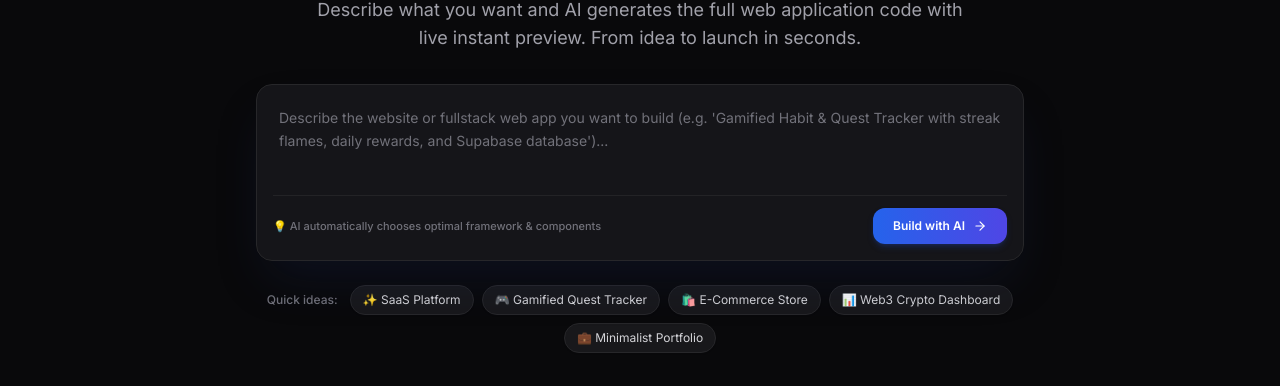
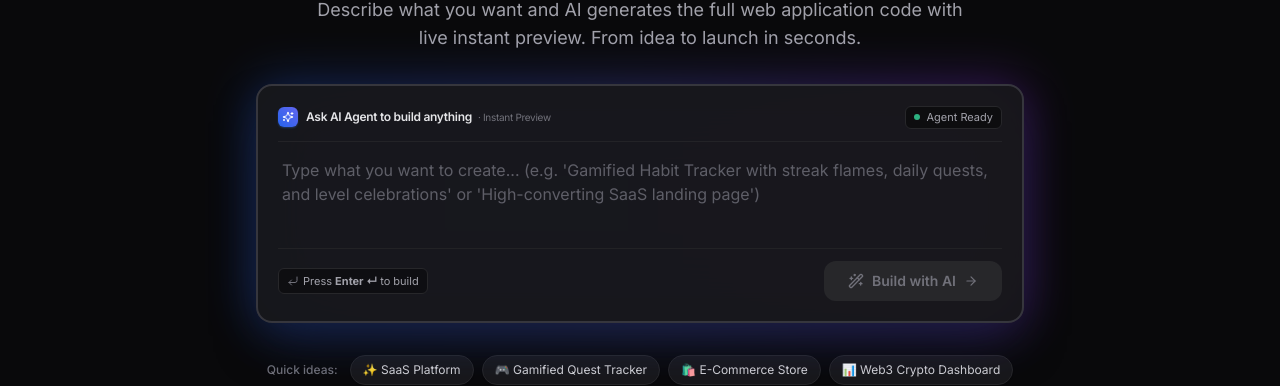
Before and after one commit to prodevfullstk/builder, a Next.js app: page / in a window 1280 px wide. Shown: the part 258-644 px from the top of the page. Built offline with nearby package versions, Linux system fonts and the light colour scheme; no server answers.

Commit message:
style(home): redesign prompt box into an unmistakable, ultra-premium AI chatbox with glowing gradient, agent status ribbon, and clear action triggers

```diff
--- a/app/page.tsx
+++ b/app/page.tsx
@@ -11,6 +11,9 @@ import {
   Trash2,
   Plus,
   ChevronRight,
+  Bot,
+  CornerDownLeft,
+  Wand2,
 } from 'lucide-react';
 import {
   listSavedProjects,
@@ -164,10 +167,34 @@ export default function HomePage() {
           </p>
 
           {/* ── Interactive Floating Prompt Box (v0 + Bolt style) ── */}
+          {/* ── Ultra-Premium AI Chatbox (Perplexity / v0 / Bolt Style) ── */}
+          <div className="max-w-3xl mx-auto mb-8 relative group">
+            {/* Ambient Animated Gradient Border Glow */}
+            <div className="absolute -inset-1 rounded-3xl bg-gradient-to-r from-blue-600 via-indigo-500 to-purple-600 opacity-30 group-hover:opacity-60 group-focus-within:opacity-100 blur-xl transition-all duration-500 pointer-events-none" />
+
+            {/* Main Chatbox Card */}
             <div
               id="prompt-box"
-            className="max-w-3xl mx-auto bg-zinc-900/90 border border-zinc-800 rounded-2xl p-4 shadow-2xl shadow-blue-950/30 text-left transition-all hover:border-zinc-700/90 focus-within:border-blue-500/80 focus-within:ring-2 focus-within:ring-blue-500/20 backdrop-blur-xl mb-6"
+              className="relative bg-zinc-900/95 backdrop-blur-2xl border-2 border-zinc-700/80 group-hover:border-zinc-600 group-focus-within:border-blue-500/90 rounded-2xl p-4 sm:p-5 shadow-2xl shadow-blue-950/50 text-left transition-all duration-300"
             >
+              {/* Chatbox Header Ribbon */}
+              <div className="flex items-center justify-between pb-3 mb-3 border-b border-zinc-800/80">
+                <div className="flex items-center gap-2">
+                  <div className="w-5 h-5 rounded-md bg-gradient-to-tr from-blue-600 to-indigo-500 flex items-center justify-center shadow-sm shadow-blue-500/30">
+                    <Sparkles className="w-3 h-3 text-white" />
+                  </div>
+                  <span className="text-xs font-semibold text-zinc-200 tracking-tight flex items-center gap-1.5">
+                    <span>Ask AI Agent to build anything</span>
+                    <span className="text-[10px] text-zinc-500 font-normal">· Instant Preview</span>
+                  </span>
+                </div>
+                <div className="flex items-center gap-1.5 text-[11px] text-zinc-400 bg-zinc-950/70 border border-zinc-800 px-2 py-0.5 rounded-md">
+                  <span className="w-1.5 h-1.5 rounded-full bg-emerald-400 animate-pulse" />
+                  <span>Agent Ready</span>
+                </div>
+              </div>
+
+              {/* Textarea Input */}
               <textarea
                 rows={3}
                 value={prompt}
@@ -178,25 +205,31 @@ export default function HomePage() {
                     handleStartBuilding();
                   }
                 }}
-              placeholder="Describe the website or fullstack web app you want to build (e.g. 'Gamified Habit & Quest Tracker with streak flames, daily rewards, and Supabase database')..."
-              className="w-full bg-transparent text-sm text-zinc-100 placeholder:text-zinc-500 focus:outline-none resize-none p-1.5 leading-relaxed font-sans"
+                placeholder="Type what you want to create... (e.g. 'Gamified Habit Tracker with streak flames, daily quests, and level celebrations' or 'High-converting SaaS landing page')"
+                className="w-full bg-transparent text-sm sm:text-base text-zinc-100 placeholder:text-zinc-500/80 focus:outline-none resize-none p-1 leading-relaxed font-sans"
               />
 
-            {/* Prompt Action Bar (Clean & Professional) */}
-            <div className="flex items-center justify-between gap-3 pt-3 border-t border-zinc-800/80 mt-2">
-              <span className="text-[11px] text-zinc-500 font-medium">
-                💡 AI automatically chooses optimal framework & components
+              {/* Chatbox Footer Action Bar */}
+              <div className="flex flex-wrap items-center justify-between gap-3 pt-3 mt-2 border-t border-zinc-800/70">
+                <div className="flex items-center gap-2 text-xs text-zinc-400">
+                  <span className="flex items-center gap-1 px-2 py-1 rounded-md bg-zinc-950/60 border border-zinc-800 text-[11px]">
+                    <CornerDownLeft className="w-3 h-3 text-zinc-500" />
+                    <span>Press <strong>Enter ↵</strong> to build</span>
                   </span>
+                </div>
 
-              {/* Submit CTA */}
+                {/* Submit / Build Button */}
                 <button
                   type="button"
                   onClick={() => handleStartBuilding()}
-                className="inline-flex items-center gap-2 px-5 py-2.5 rounded-xl bg-gradient-to-r from-blue-600 to-indigo-600 hover:from-blue-500 hover:to-indigo-500 text-white text-xs font-semibold transition-all shadow-md shadow-blue-900/40 hover:scale-105 cursor-pointer ml-auto"
+                  disabled={!prompt.trim()}
+                  className="inline-flex items-center gap-2 px-6 py-2.5 rounded-xl bg-gradient-to-r from-blue-600 via-indigo-600 to-blue-500 hover:from-blue-500 hover:to-indigo-500 disabled:from-zinc-800 disabled:to-zinc-800 text-white disabled:text-zinc-500 text-xs sm:text-sm font-semibold transition-all duration-200 shadow-lg shadow-blue-900/50 disabled:shadow-none hover:scale-[1.03] active:scale-[0.98] cursor-pointer disabled:cursor-not-allowed ml-auto"
                 >
+                  <Wand2 className="w-4 h-4" />
                   <span>Build with AI</span>
                   <ArrowRight className="w-3.5 h-3.5" />
                 </button>
+              </div>
             </div>
           </div>
 
```
Lines whose indentation alone changed are shown as unchanged.
